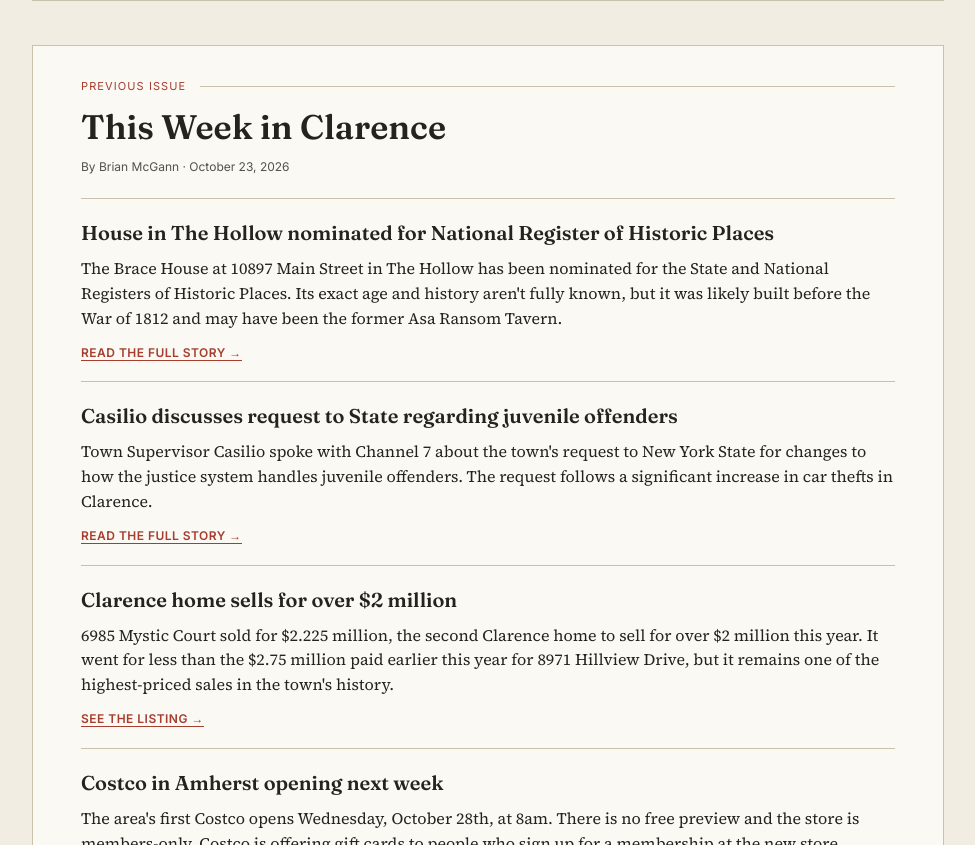
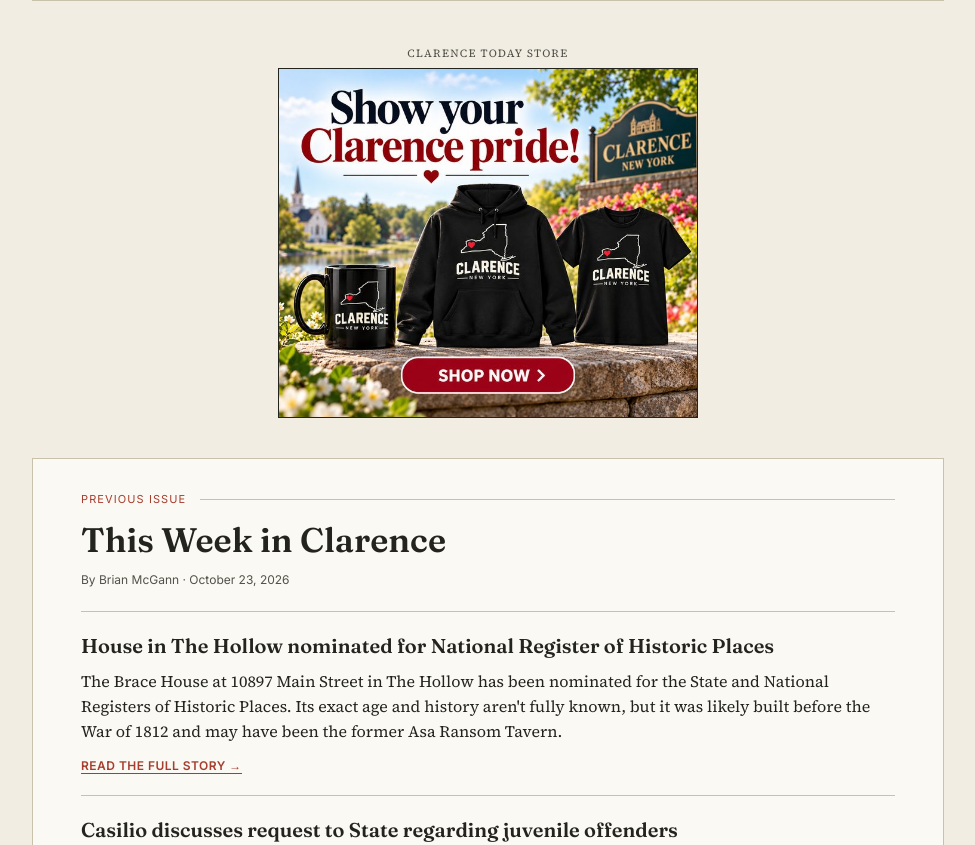
Before and after one commit to brianmcgann-cyber/brianmcgann-cyber.github.io, a plain HTML site: page index.html in a window 1280 px wide. Shown: the part 1999-2844 px from the top of the page, without its empty margins (152-1127 px from the left). Drawn offline with Linux system fonts and the light colour scheme.

Commit message:
10 30 26 2

```diff
--- a/index.html
+++ b/index.html
@@ -303,6 +303,10 @@
   @media (max-width:600px){
     nav.issues{gap:16px;}
   }
+  .shop-ad{margin:8px auto 40px;max-width:420px;text-align:center;}
+  .shop-ad-label{font-size:11px;letter-spacing:.12em;text-transform:uppercase;color:var(--ink-soft);margin:0 0 6px;}
+  .shop-ad a{display:block;border-bottom:none;line-height:0;}
+  .shop-ad img{width:100%;height:auto;display:block;border:1px solid var(--ink);}
 </style>
 </head>
 <body>
@@ -388,6 +392,14 @@
 
     <a class="issue-link" href="https://clarencetoday.beehiiv.com/" target="_blank" rel="noopener">Subscribe for free to the Clarence Today newsletter →</a>
   </article>
+
+  <!-- SHOP BANNER -->
+  <aside class="shop-ad" aria-label="Clarence Today merchandise">
+    <p class="shop-ad-label">Clarence Today Store</p>
+    <a href="https://clarence-today-shop.fourthwall.com/?utm_source=clarencetoday.com&amp;utm_medium=banner&amp;utm_campaign=shop_banner" target="_blank" rel="noopener" onclick="try{gtag('event','shop_banner_click');}catch(e){}">
+      <img src="shop-banner.jpg" width="700" height="583" loading="lazy" alt="Show your Clarence pride! Clarence, New York hoodie, T-shirt and mug. Shop now.">
+    </a>
+  </aside>
 
   <!-- OCT 23 ISSUE -->
   <article class="issue" id="issue-oct23">
```
Also changed, not shown: shop-banner.jpg (added).
